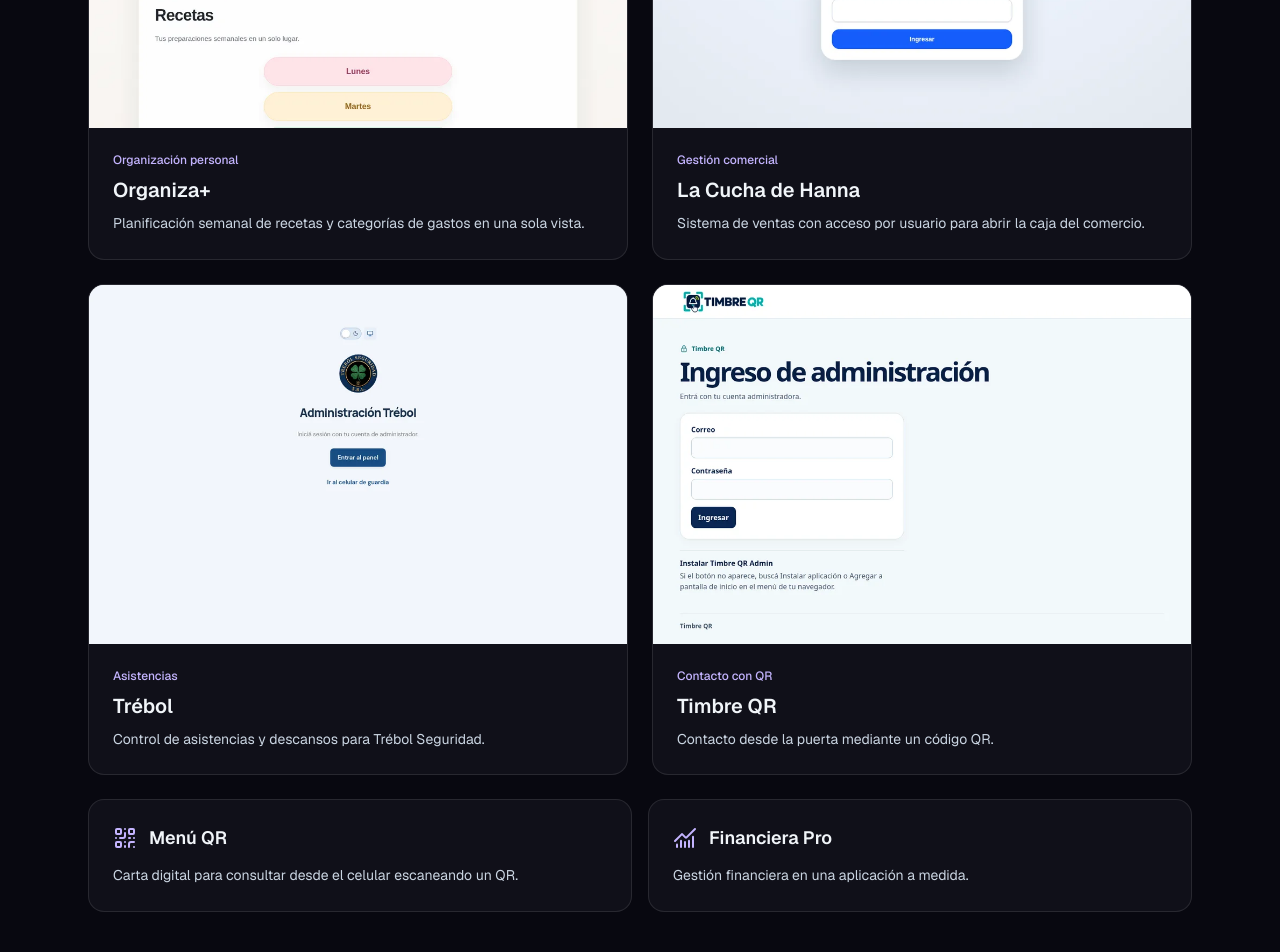
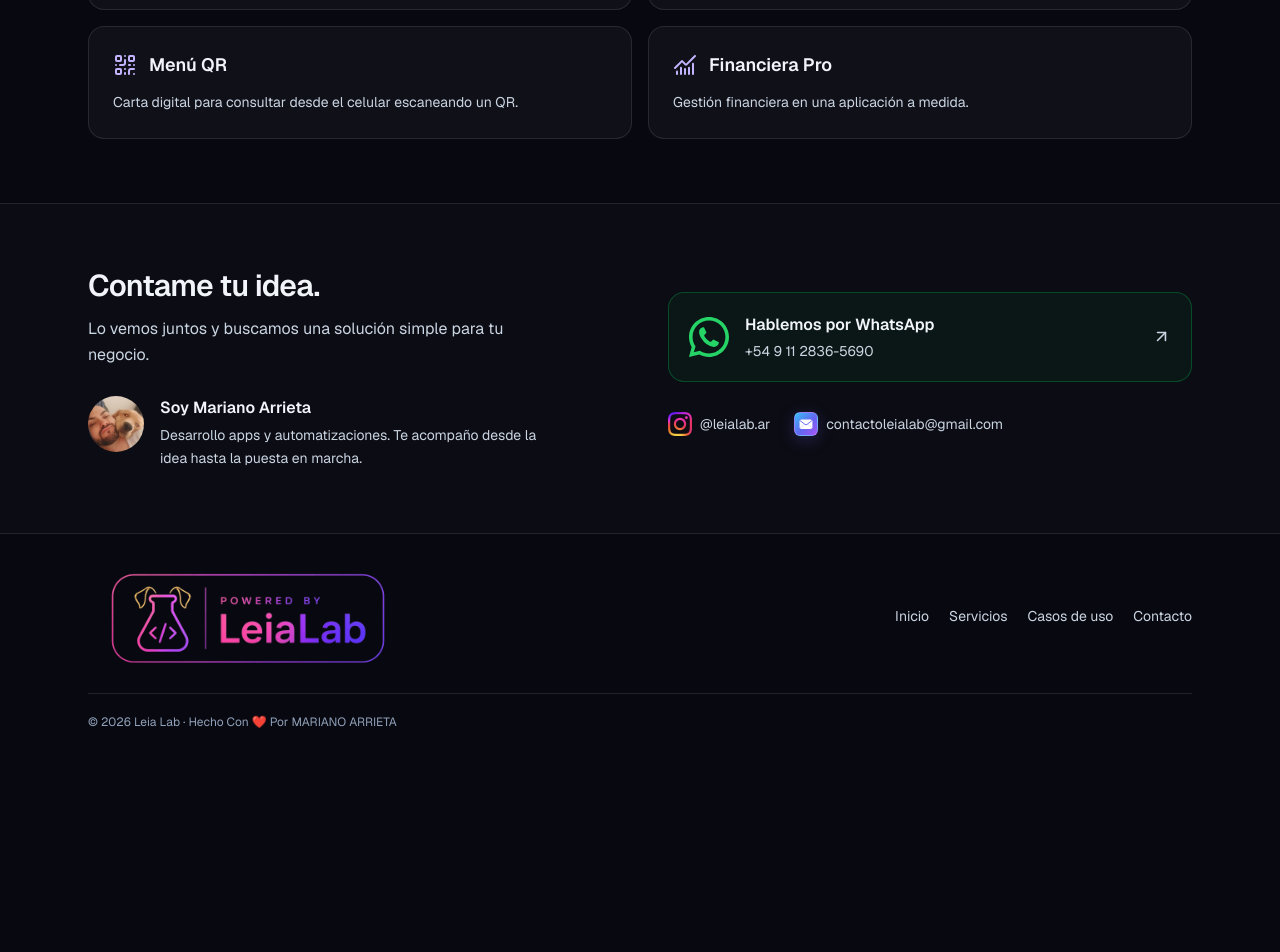
Before and after one commit to leiaslab/leialab, a Next.js app: page / in a window 1280 px wide. Shown: the part 1420-2372 px from the top of the page. After the commit the page ends 2246 px from the top, so only its background shows below. Built offline with nearby package versions, Linux system fonts and the light colour scheme.

Commit message:
Unify use cases as compact cards and remove repeated footer social icons
Show all six projects with the same icon, heading and description layout, without screenshots or access buttons. Keep social contact links in Contact and remove the duplicate footer group.

```diff
--- a/components/Apps.tsx
+++ b/components/Apps.tsx
@@ -1,38 +1,26 @@
-import Image from "next/image";
-import { ChartNoAxesCombined, QrCode } from "lucide-react";
+import { BellRing, CalendarDays, ChartNoAxesCombined, Clover, PawPrint, QrCode } from "lucide-react";
 
-const projects = [
+const cases = [
   {
     title: "Organiza+",
-    category: "Organización personal",
     description: "Planificación semanal de recetas y categorías de gastos en una sola vista.",
-    image: "/projects/organiza.webp",
-    alt: "Vista de Organiza+ con las recetas de la semana y las categorías de gastos",
+    icon: CalendarDays,
   },
   {
     title: "La Cucha de Hanna",
-    category: "Gestión comercial",
     description: "Sistema de ventas con acceso por usuario para abrir la caja del comercio.",
-    image: "/projects/hanna.webp",
-    alt: "Pantalla de acceso del sistema de ventas La Cucha de Hanna",
+    icon: PawPrint,
   },
   {
     title: "Trébol",
-    category: "Asistencias",
     description: "Control de asistencias y descansos para Trébol Seguridad.",
-    image: "/projects/trebol.webp",
-    alt: "Captura de la pantalla de acceso de Administración Trébol",
+    icon: Clover,
   },
   {
     title: "Timbre QR",
-    category: "Contacto con QR",
     description: "Contacto desde la puerta mediante un código QR.",
-    image: "/projects/timbre.webp",
-    alt: "Captura de la pantalla de ingreso de administración de Timbre QR",
+    icon: BellRing,
   },
-];
-
-const moreCases = [
   {
     title: "Menú QR",
     description: "Carta digital para consultar desde el celular escaneando un QR.",
@@ -49,23 +37,9 @@ export default function Apps() {
   return (
     <section id="proyectos" aria-labelledby="projects-title" className="mx-auto max-w-6xl px-4 py-14 sm:px-6 sm:py-16">
       <h2 id="projects-title" className="text-2xl font-semibold tracking-tight sm:text-3xl">Casos de uso</h2>
-      <p className="mt-3 text-base text-slate-300">Una referencia visual de los proyectos de Leia Lab.</p>
-      <div className="mt-7 grid gap-6 md:grid-cols-2">
-        {projects.map(project => (
-          <article key={project.title} className="overflow-hidden rounded-2xl border border-white/10 bg-[#101019]">
-            <div className="relative aspect-[3/2] overflow-hidden bg-slate-100">
-              <Image src={project.image} alt={project.alt} fill sizes="(min-width: 1152px) 540px, (min-width: 768px) 46vw, 92vw" className="object-cover" />
-            </div>
-            <div className="p-5 sm:p-6">
-              <p className="text-xs font-medium text-violet-300">{project.category}</p>
-              <h3 className="mt-2 text-xl font-semibold">{project.title}</h3>
-              <p className="mt-2 text-sm leading-relaxed text-slate-300">{project.description}</p>
-            </div>
-          </article>
-        ))}
-      </div>
-      <div className="mt-6 grid gap-4 sm:grid-cols-2">
-        {moreCases.map(project => {
+      <p className="mt-3 text-base text-slate-300">Proyectos para resolver tareas concretas en distintos negocios.</p>
+      <div className="mt-7 grid gap-4 sm:grid-cols-2">
+        {cases.map(project => {
           const Icon = project.icon;
           return (
             <article key={project.title} className="flex flex-col rounded-2xl border border-white/10 bg-[#101019] p-5 sm:p-6">
--- a/components/Footer.tsx
+++ b/components/Footer.tsx
@@ -1,13 +1,5 @@
 import Image from "next/image";
-import ContactIcon from "./ContactIcon";
-import { CONTACT_EMAIL, INSTAGRAM_URL, WHATSAPP_URL } from "./contact-info";
 import { NAV_LINKS } from "./navigation";
-
-const socials = [
-  { channel: "whatsapp", href: WHATSAPP_URL, label: "WhatsApp" },
-  { channel: "instagram", href: INSTAGRAM_URL, label: "Instagram" },
-  ...(CONTACT_EMAIL ? [{ channel: "email", href: `mailto:${CONTACT_EMAIL}`, label: "Email" } as const] : []),
-] as const;
 
 export default function Footer() {
   return (
@@ -19,7 +11,6 @@ export default function Footer() {
           </a>
           <div className="flex flex-col gap-5 md:items-end">
             <nav aria-label="Navegación del pie"><ul className="flex flex-wrap gap-x-5 gap-y-2">{NAV_LINKS.map(link => <li key={link.href}><a href={link.href} className="inline-flex min-h-11 items-center rounded-md text-sm text-slate-300 hover:text-white">{link.label}</a></li>)}</ul></nav>
-            <div className="flex gap-4">{socials.map(({ channel, href, label }) => <a key={label} href={href} target={channel === "email" ? undefined : "_blank"} rel={channel === "email" ? undefined : "noopener noreferrer"} aria-label={label} className="inline-flex h-11 w-11 items-center justify-center rounded-lg border border-white/10 hover:bg-white/5"><ContactIcon channel={channel} size={24} /></a>)}</div>
           </div>
         </div>
         <p className="mt-6 border-t border-white/10 pt-5 text-xs text-slate-400">© {new Date().getFullYear()} Leia Lab · Hecho Con ❤️ Por MARIANO ARRIETA</p>
```
